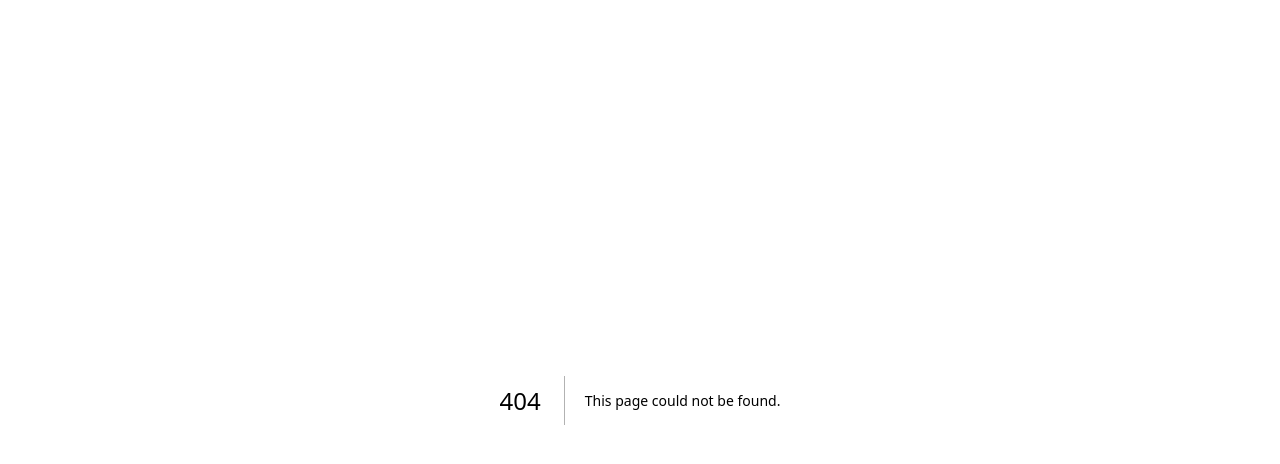
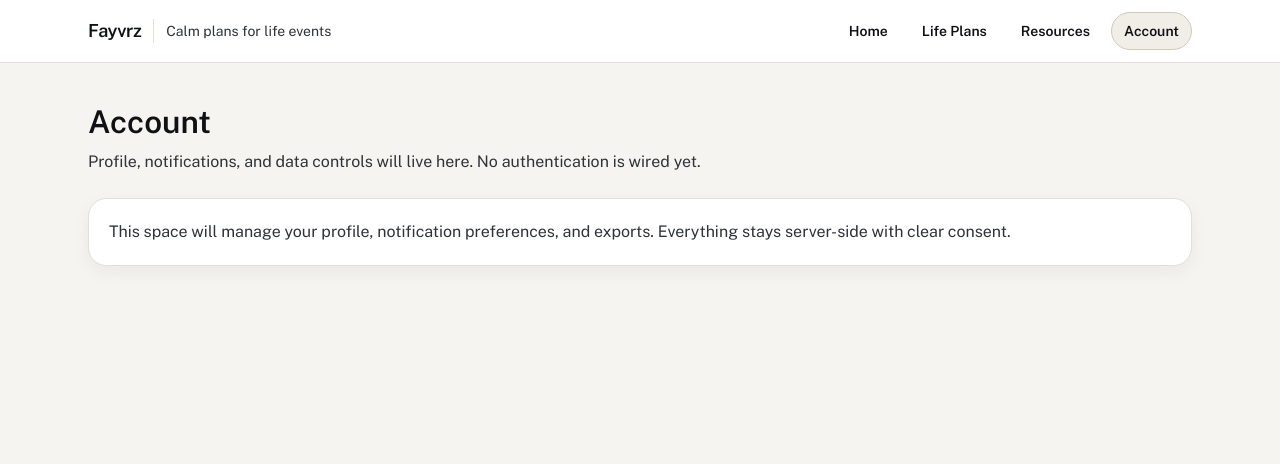
Before and after one commit to bigwest1/fayvrz_rep, a Next.js app: page /account in a window 1280 px wide. Before the commit this address had no page. Shown: the top 464 px of the page. Built offline with nearby package versions, Linux system fonts and the light colour scheme.

Commit message:
feat: add app shell and navigation

```diff
--- /dev/null
+++ b/src/app/(app)/account/page.tsx
@@ -0,0 +1,18 @@
+import { AppShell } from "@/components/layout/AppShell";
+
+export default function AccountPage() {
+  return (
+    <AppShell
+      activePath="/account"
+      title="Account"
+      description="Profile, notifications, and data controls will live here. No authentication is wired yet."
+    >
+      <section className="card space-y-2 p-5">
+        <p className="type-body">
+          This space will manage your profile, notification preferences, and exports. Everything
+          stays server-side with clear consent.
+        </p>
+      </section>
+    </AppShell>
+  );
+}
--- /dev/null
+++ b/src/app/(app)/home/page.tsx
@@ -0,0 +1,34 @@
+import { AppShell } from "@/components/layout/AppShell";
+
+const highlights = [
+  {
+    title: "Current focus",
+    detail: "Keep momentum on your active plan without juggling tools.",
+  },
+  {
+    title: "Steady pacing",
+    detail: "We balance urgency with calm steps that respect your time.",
+  },
+];
+
+export default function HomePage() {
+  return (
+    <AppShell
+      activePath="/home"
+      title="Home"
+      description="A calm starting point for your current life events and resources."
+    >
+      <section className="grid gap-4 md:grid-cols-2">
+        {highlights.map((item) => (
+          <article
+            key={item.title}
+            className="card space-y-2 p-5 transition-colors hover:border-[color:var(--color-border-strong)]"
+          >
+            <p className="type-meta">{item.title}</p>
+            <p className="type-body">{item.detail}</p>
+          </article>
+        ))}
+      </section>
+    </AppShell>
+  );
+}
--- /dev/null
+++ b/src/app/(app)/life-plans/page.tsx
@@ -0,0 +1,54 @@
+import Link from "next/link";
+import { AppShell } from "@/components/layout/AppShell";
+
+const placeholderPlans = [
+  {
+    title: "Job loss",
+    status: "Active",
+    summary: "Stay steady while handling benefits, coverage, and outreach.",
+    href: "/life-plans/example",
+  },
+  {
+    title: "Moving cities",
+    status: "Upcoming",
+    summary: "Plan logistics, housing, and local services without rushing.",
+    href: "/life-plans",
+  },
+];
+
+export default function LifePlansPage() {
+  return (
+    <AppShell
+      activePath="/life-plans"
+      title="Life Plans"
+      description="Life events organized as plans with tasks, context, and the right pacing."
+    >
+      <section className="grid gap-4 md:grid-cols-2">
+        {placeholderPlans.map((plan) => (
+          <article
+            key={plan.title}
+            className="card space-y-3 p-5 transition-colors hover:border-[color:var(--color-border-strong)]"
+          >
+            <div className="flex items-center justify-between gap-3">
+              <div>
+                <h2 className="text-lg font-semibold text-[color:var(--color-text)]">
+                  {plan.title}
+                </h2>
+                <p className="type-body">{plan.summary}</p>
+              </div>
+              <span className="rounded-full border border-[color:var(--color-border)] px-3 py-1 text-xs font-semibold text-[color:var(--color-text-muted)]">
+                {plan.status}
+              </span>
+            </div>
+            <Link
+              href={plan.href}
+              className="inline-flex items-center justify-center rounded-full border border-[color:var(--color-border)] px-4 py-2 text-sm font-semibold text-[color:var(--color-text)] transition-colors hover:border-[color:var(--color-border-strong)] hover:bg-[color:var(--color-surface-muted)]"
+            >
+              View plan
+            </Link>
+          </article>
+        ))}
+      </section>
+    </AppShell>
+  );
+}
--- /dev/null
+++ b/src/app/(app)/resources/page.tsx
@@ -0,0 +1,34 @@
+import { AppShell } from "@/components/layout/AppShell";
+
+const resources = [
+  {
+    title: "Local support",
+    detail: "Find nearby services and contacts. We add details only after confirmation.",
+  },
+  {
+    title: "Templates",
+    detail: "Drafts and forms stay server-side until you decide to send.",
+  },
+];
+
+export default function ResourcesPage() {
+  return (
+    <AppShell
+      activePath="/resources"
+      title="Resources"
+      description="Calm, verified references to back each plan step."
+    >
+      <section className="grid gap-4 md:grid-cols-2">
+        {resources.map((item) => (
+          <article
+            key={item.title}
+            className="card space-y-2 p-5 transition-colors hover:border-[color:var(--color-border-strong)]"
+          >
+            <p className="type-meta">{item.title}</p>
+            <p className="type-body">{item.detail}</p>
+          </article>
+        ))}
+      </section>
+    </AppShell>
+  );
+}
--- /dev/null
+++ b/src/components/layout/AppShell.tsx
@@ -0,0 +1,73 @@
+import Link from "next/link";
+import type { ReactNode } from "react";
+
+type NavItem = {
+  label: string;
+  href: string;
+};
+
+const navItems: NavItem[] = [
+  { label: "Home", href: "/home" },
+  { label: "Life Plans", href: "/life-plans" },
+  { label: "Resources", href: "/resources" },
+  { label: "Account", href: "/account" },
+];
+
+type AppShellProps = {
+  children: ReactNode;
+  activePath?: string;
+  title?: string;
+  description?: string;
+};
+
+export function AppShell({ children, activePath, title, description }: AppShellProps) {
+  return (
+    <div className="min-h-screen bg-[color:var(--color-canvas)] text-[color:var(--color-text)]">
+      <header className="sticky top-0 z-30 border-b border-[color:var(--color-border)] bg-[color:var(--color-surface)]/95 backdrop-blur-sm">
+        <div className="mx-auto flex max-w-6xl items-center justify-between px-4 py-3 sm:px-6">
+          <div className="flex items-center gap-3">
+            <Link href="/home" className="text-lg font-semibold tracking-tight">
+              Fayvrz
+            </Link>
+            <span className="hidden h-6 w-px bg-[color:var(--color-border)] sm:block" />
+            <p className="hidden text-sm text-[color:var(--color-text-muted)] sm:block">
+              Calm plans for life events
+            </p>
+          </div>
+          <nav className="flex flex-wrap items-center gap-2">
+            {navItems.map((item) => {
+              const isActive =
+                activePath === item.href || activePath?.startsWith(`${item.href}/`);
+              return (
+                <Link
+                  key={item.href}
+                  href={item.href}
+                  aria-current={isActive ? "page" : undefined}
+                  className={[
+                    "rounded-full border px-3 py-2 text-sm font-semibold transition-colors",
+                    "hover:border-[color:var(--color-border-strong)] hover:bg-[color:var(--color-surface-muted)]",
+                    isActive
+                      ? "border-[color:var(--color-border-strong)] bg-[color:var(--color-surface-muted)] text-[color:var(--color-text)]"
+                      : "border-transparent bg-transparent text-[color:var(--color-text-muted)]",
+                  ].join(" ")}
+                >
+                  {item.label}
+                </Link>
+              );
+            })}
+          </nav>
+        </div>
+      </header>
+
+      <main className="mx-auto flex max-w-6xl flex-col gap-6 px-4 py-8 sm:px-6 sm:py-10">
+        {(title || description) && (
+          <section className="space-y-2">
+            {title ? <h1 className="type-section">{title}</h1> : null}
+            {description ? <p className="type-body max-w-3xl">{description}</p> : null}
+          </section>
+        )}
+        {children}
+      </main>
+    </div>
+  );
+}
```
Also changed, not shown: src/app/(marketing)/page.tsx (renamed from src/app/page.tsx).
